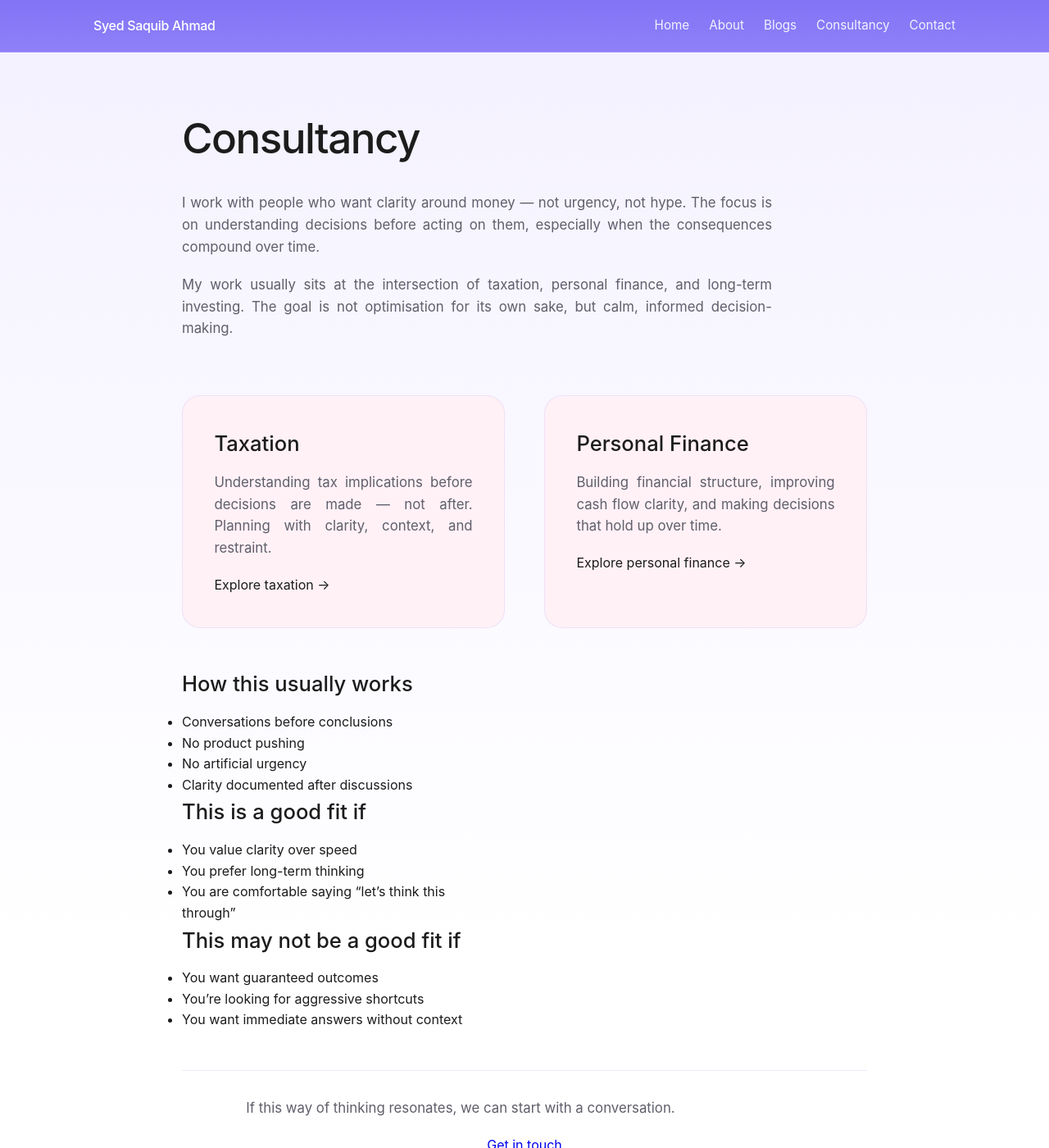
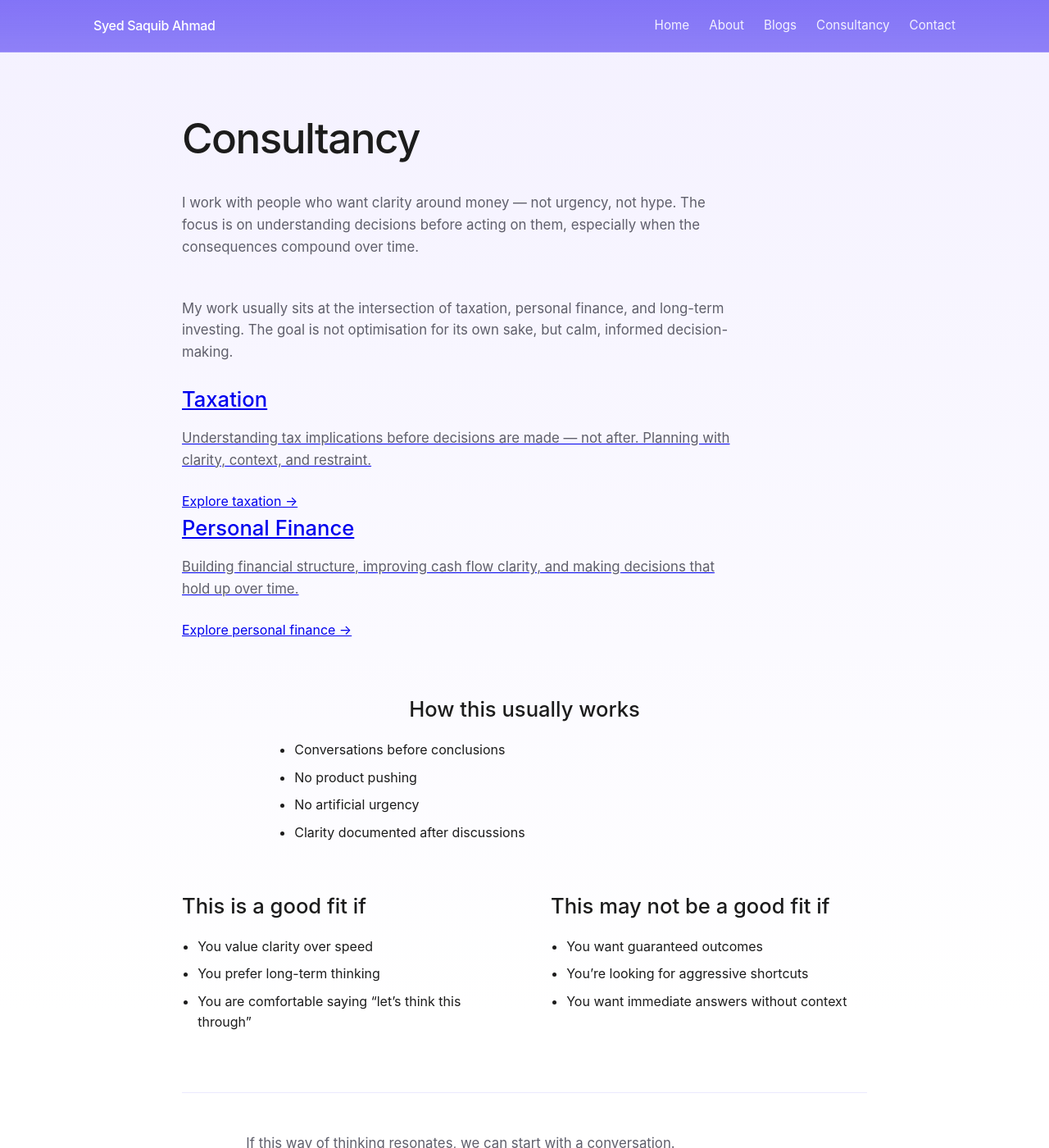
Before and after one commit to saquibahmad1234/syedsaquibahmad, a Jekyll site: the page built from consultancy.html, in a window 1280 px wide and 1400 px high. Shown: the whole window at 82% size. Built offline with Jekyll 4.4.1, drawn with Linux system fonts in a browser that asks for light colours.

Commit message:
Update style.css

```diff
--- a/assets/css/style.css
+++ b/assets/css/style.css
@@ -400,124 +400,103 @@
 }
 
 /* =========================
-   Consultancy Page (FINAL)
+   Consultancy Page (Final)
    ========================= */
 
+/* Container spacing */
 .consultancy {
-  max-width: 1100px;
+  max-width: 1000px;
   margin: auto;
+}
+
+/* -------------------------
+   How it works (center)
+   ------------------------- */
+
+.how-it-works {
+  text-align: center;
+  max-width: 600px;
+  margin: 4rem auto 3.5rem;
+}
+
+.how-it-works ul {
+  list-style: disc;
+  padding-left: 1.2rem;
+  text-align: left;
+  margin-top: 1rem;
+}
+
+.how-it-works li {
+  margin-bottom: 0.5rem;
+}
+
+/* -------------------------
+   Fit columns
+   ------------------------- */
+
+.fit-columns {
   display: grid;
   grid-template-columns: 1fr 1fr;
-  column-gap: 4rem;
+  gap: 4rem;
+  margin-bottom: 4rem;
 }
 
-/* Full-width intro */
-.consultancy h1,
-.consultancy .intro,
-.consultancy > p {
-  grid-column: 1 / -1;
-  text-align: justify;
-  max-width: 720px;
+.fit h2 {
+  margin-bottom: 1rem;
 }
 
-/* Tight spacing */
-.consultancy p {
-  margin-bottom: 1.2rem;
-}
-
-/* =========================
-   Action Cards
-   ========================= */
-
-.consultancy-actions {
-  grid-column: 1 / -1;
-  display: grid;
-  grid-template-columns: 1fr 1fr;
-  gap: 3rem;
-  margin: 3rem 0;
-}
-
-.consultancy-card {
-  padding: 2.4rem;
-  background: #fff1f6;
-  border-radius: 22px;
-  border: 1px solid rgba(124,108,246,0.12);
-  text-decoration: none;
-  color: inherit;
-  transition: transform 0.3s ease, box-shadow 0.3s ease;
-}
-
-.consultancy-card:hover {
-  transform: translateY(-4px) scale(1.02);
-  box-shadow: 0 20px 40px rgba(124,108,246,0.15);
-}
-
-.consultancy-card p {
-  text-align: justify;
-}
-
-/* =========================
-   Two-column content
-   ========================= */
-
-.how-it-works {
-  grid-column: 1 / 2;
-}
-
-.who-its-for {
-  grid-column: 1 / -1; /* span full width */
-  margin-top: 2rem;
-}
-
-/* Center the divider heading */
-.who-its-for h2:last-of-type {
-  text-align: center;
-  margin: 3rem 0 1.5rem;
-}
-
-/* Split lists into two columns */
-.who-its-for ul {
-  column-count: 2;
-  column-gap: 4rem;
+.fit ul {
   padding-left: 1.2rem;
 }
 
-.who-its-for li {
-  break-inside: avoid;
-  margin-bottom: 0.4rem;
+.fit li {
+  margin-bottom: 0.5rem;
 }
 
-/* =========================
-   CTA
-   ========================= */
+/* -------------------------
+   CTA (centered)
+   ------------------------- */
 
 .consultancy-cta {
-  grid-column: 1 / -1;
-  margin-top: 3rem;
-  padding-top: 2rem;
+  text-align: center;
+  padding-top: 3rem;
   border-top: 1px solid rgba(124,108,246,0.15);
-  text-align: center;
 }
 
-/* =========================
+.consultancy-cta p {
+  margin-bottom: 1.6rem;
+  font-size: 1.05rem;
+  color: var(--text-muted);
+}
+
+/* Button */
+.primary-button {
+  display: inline-block;
+  padding: 0.75rem 1.8rem;
+  border-radius: 999px;
+  background: rgba(124,108,246,0.15);
+  color: var(--purple-main);
+  text-decoration: none;
+  font-size: 0.95rem;
+  transition: background 0.25s ease, transform 0.25s ease;
+}
+
+.primary-button:hover {
+  background: rgba(124,108,246,0.25);
+  transform: translateY(-1px);
+}
+
+/* -------------------------
    Mobile
-   ========================= */
+   ------------------------- */
 
 @media (max-width: 768px) {
-  .consultancy {
+  .fit-columns {
     grid-template-columns: 1fr;
+    gap: 2.5rem;
   }
 
-  .consultancy-actions {
-    grid-template-columns: 1fr;
-  }
-
-  .who-its-for ul {
-    column-count: 1;
-  }
-
-  .consultancy h1,
-  .consultancy p {
-    text-align: left;
+  .how-it-works {
+    margin-top: 3rem;
   }
 }
```
